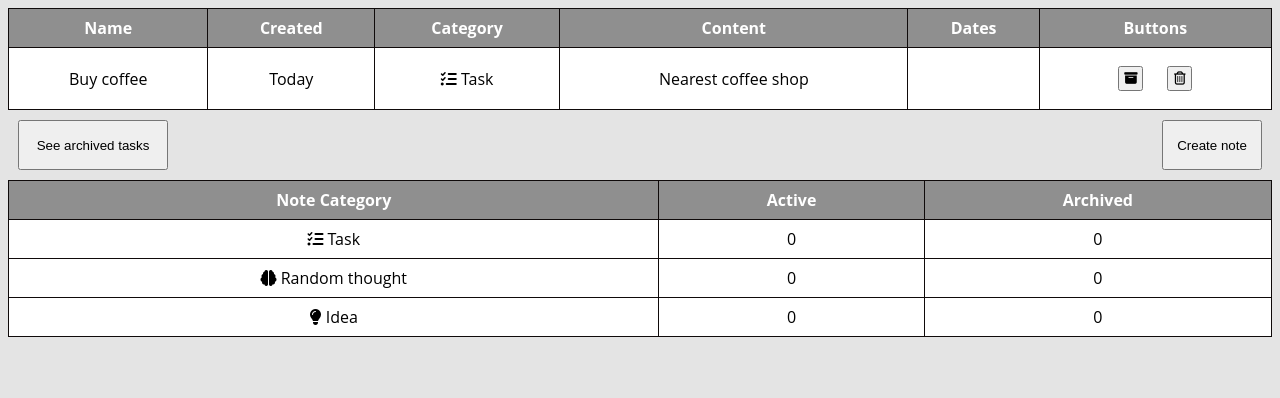
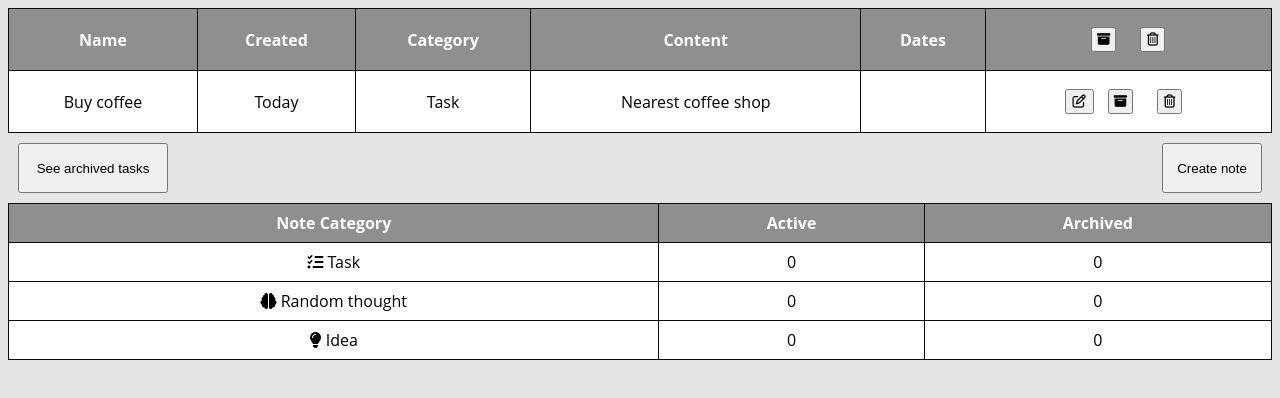
Before and after one commit to lizzochek/radency-tasks, a website with bundled scripts: page task-1/index.html in a window 1280 px wide. Built offline with nearby package versions, Linux system fonts and the light colour scheme.

Commit message:
Edit button added

```diff
--- a/task-1/index.html
+++ b/task-1/index.html
@@ -20,15 +20,25 @@
         <th>Category</th>
         <th>Content</th>
         <th>Dates</th>
-        <th>Buttons</th>
+        <th>
+          <button class="btn archivebtn">
+            <i class="fas fa-archive"></i>
+          </button>
+          <button class="btn deletebtn">
+            <i class="far fa-trash-alt"></i>
+          </button>
+        </th>
       </tr>
       <tr>
         <td>Buy coffee</td>
         <td>Today</td>
-        <td><i class="fas fa-tasks"></i> Task</td>
+        <td>Task</td>
         <td>Nearest coffee shop</td>
         <td></td>
         <td>
+          <button class="editbtn">
+            <i class="far fa-edit"></i>
+          </button>
           <button class="btn archivebtn">
             <i class="fas fa-archive"></i>
           </button>
--- a/task-1/src/addRow.js
+++ b/task-1/src/addRow.js
@@ -2,7 +2,7 @@
 
 //Buttons in rows code
 const buttonInRow =
-  '<button class="btn archivebtn"> <i class="fas fa-archive"></i> </button> <button class="btn deletebtn"><i class="far fa-trash-alt"></i></button>';
+  '<button class="editbtn">  <i class="far fa-edit"></i></button><button class="btn archivebtn"><i class="fas fa-archive"></i></button><button class="btn deletebtn"><i class="far fa-trash-alt"></i></button>';
 const select = document.querySelector(".list");
 
 const getDate = () => {
--- a/task-1/styles.css
+++ b/task-1/styles.css
@@ -49,6 +49,11 @@ body {
 .deletebtn {
   height: 25px;
   width: 25px;
+}
+
+.editbtn {
+  text-align: center;
+  height: 25px;
 }
 
 /* MODAL WINDOW */
```
